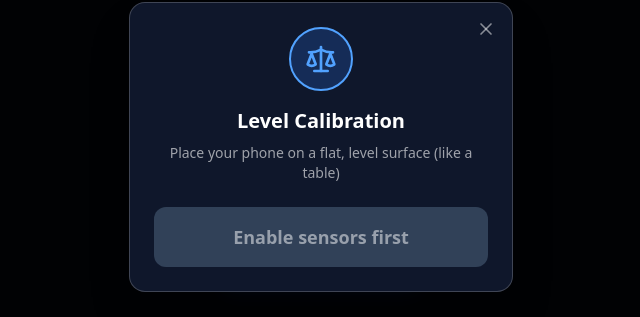
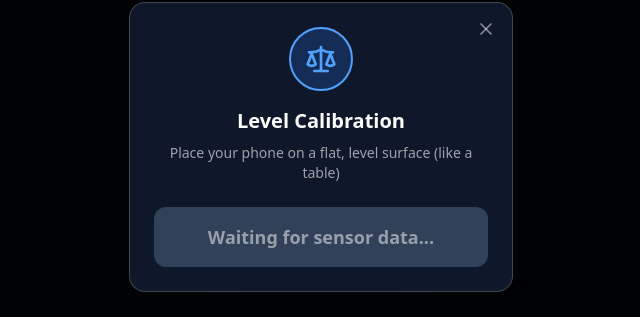
Before and after one commit to time4love/project-helios-client, a React (Vite) app: page / in a window 1280 px wide. Both pictures are taken after a click on the button "Calibrate". Shown: the part 253-570 px from the top of the page, without its empty margins (319-959 px from the left). Built offline with nearby package versions, Linux system fonts and the light colour scheme; no server answers.

Commit message:
fix calibrate camera mode

```diff
--- a/src/features/astronomy/components/SolarTracker.tsx
+++ b/src/features/astronomy/components/SolarTracker.tsx
@@ -2,7 +2,7 @@ import { useState, useMemo, useEffect, useCallback, useRef } from 'react'
 import { Camera, MapPin, Compass, AlertCircle, X, Sun, Timer, Check, Trash2, Lightbulb, Scale, Navigation, Volume2, VolumeX } from 'lucide-react'
 import { useDeviceOrientation } from '@/hooks/useDeviceOrientation'
 import { useGeoLocation } from '@/hooks/useGeoLocation'
-import { fetchSunPosition, saveMeasurement, RateLimitError, type SunPosition } from '@/services/api'
+import { fetchSunPosition, saveMeasurement, RateLimitError, type SunPosition, type CollectionMethod } from '@/services/api'
 import { normalizeOrientation, getShortestAngle } from '@/utils/sensorMath'
 import { getTrueNorth } from '@/utils/magnetic'
 import { CameraBackground } from '@/features/sensor-read/components/CameraBackground'
@@ -26,6 +26,7 @@ interface PendingMeasurement {
   latitude: number
   longitude: number
   timestamp: Date
+  collectionMethod: CollectionMethod
 }
 
 type ViewMode = 'SHADOW' | 'CAMERA'
@@ -317,6 +318,7 @@ export function SolarTracker() {
       return
     }
 
+    // Capture viewMode at the moment of measurement (not at submit time)
     const pending: PendingMeasurement = {
       deviceAzimuth: correctedSensor.azimuth,
       deviceAltitude: correctedSensor.altitude,
@@ -327,6 +329,7 @@ export function SolarTracker() {
       latitude: coordinates.latitude,
       longitude: coordinates.longitude,
       timestamp: new Date(),
+      collectionMethod: viewMode,
     }
 
     setPendingMeasurement(pending)
@@ -364,7 +367,8 @@ export function SolarTracker() {
         pendingMeasurement.deviceAzimuth,
         pendingMeasurement.deviceAltitude,
         pendingMeasurement.magneticAzimuth,
-        pendingMeasurement.magneticDeclination
+        pendingMeasurement.magneticDeclination,
+        pendingMeasurement.collectionMethod
       )
 
       setSnapshot({
@@ -484,6 +488,7 @@ export function SolarTracker() {
         isOpen={showLevelCalibration}
         onClose={() => setShowLevelCalibration(false)}
         onCalibrated={() => window.location.reload()}
+        sensorData={sensorData}
       />
 
       {/* Countdown UI */}
@@ -743,12 +748,12 @@ export function SolarTracker() {
             )}
 
             {/* Big Azimuth & Altitude Display */}
-            <div className="text-center mb-6 backdrop-blur-md rounded-2xl px-8 py-6 shadow-xl border bg-black/60 border-white/10">
-              <div className="grid grid-cols-2 gap-12">
+            <div className="text-center mb-6 backdrop-blur-md rounded-2xl px-4 sm:px-8 py-6 shadow-xl border bg-black/60 border-white/10 max-w-sm mx-auto">
+              <div className="grid grid-cols-2 gap-4 sm:gap-8">
                 <div>
                   <p className="text-white/60 text-sm mb-2">AZIMUTH</p>
                   <p
-                    className="text-6xl font-mono font-bold text-white drop-shadow-lg"
+                    className="text-4xl sm:text-5xl font-mono font-bold text-white drop-shadow-lg"
                     style={{ textShadow: '0 2px 4px rgba(0,0,0,0.8)' }}
                   >
                     {correctedSensor ? formatValue(correctedSensor.azimuth) : '—'}
@@ -757,7 +762,7 @@ export function SolarTracker() {
                 <div>
                   <p className="text-white/60 text-sm mb-2">ALTITUDE</p>
                   <p
-                    className="text-6xl font-mono font-bold text-white drop-shadow-lg"
+                    className="text-4xl sm:text-5xl font-mono font-bold text-white drop-shadow-lg"
                     style={{ textShadow: '0 2px 4px rgba(0,0,0,0.8)' }}
                   >
                     {correctedSensor ? formatValue(correctedSensor.altitude) : '—'}
--- a/src/features/sensor-read/components/LevelCalibration.tsx
+++ b/src/features/sensor-read/components/LevelCalibration.tsx
@@ -1,6 +1,6 @@
 import { useState, useCallback } from 'react'
 import { Scale, Check, X } from 'lucide-react'
-import { useDeviceOrientation } from '@/hooks/useDeviceOrientation'
+import type { SensorData } from '@/types/sensors'
 
 const STORAGE_KEY = 'helios_level_calibration'
 
@@ -46,14 +46,15 @@ interface LevelCalibrationProps {
   isOpen: boolean
   onClose: () => void
   onCalibrated?: () => void
+  /** Sensor data from parent - avoids duplicate hook instance */
+  sensorData: SensorData | null
 }
 
 /**
  * Full-screen overlay for calibrating the phone's level position.
  * Captures beta/gamma offsets when phone is placed on a flat surface.
  */
-export function LevelCalibration({ isOpen, onClose, onCalibrated }: LevelCalibrationProps) {
-  const { data: sensorData, permissionGranted } = useDeviceOrientation()
+export function LevelCalibration({ isOpen, onClose, onCalibrated, sensorData }: LevelCalibrationProps) {
   const [isCalibrating, setIsCalibrating] = useState(false)
   const [calibrationSuccess, setCalibrationSuccess] = useState(false)
 
@@ -122,7 +123,7 @@ export function LevelCalibration({ isOpen, onClose, onCalibrated }: LevelCalibra
             </div>
 
             {/* Live Sensor Preview */}
-            {permissionGranted && sensorData && (
+            {sensorData && (
               <div className="bg-black/40 rounded-xl p-4 mb-6">
                 <p className="text-white/40 text-xs text-center mb-3">CURRENT SENSOR VALUES</p>
                 <div className="grid grid-cols-2 gap-4 text-center">
@@ -148,10 +149,10 @@ export function LevelCalibration({ isOpen, onClose, onCalibrated }: LevelCalibra
             {/* Calibrate Button */}
             <button
               onClick={handleCalibrate}
-              disabled={!permissionGranted || !sensorData || isCalibrating}
+              disabled={!sensorData || isCalibrating}
               className={`
                 w-full py-4 rounded-xl font-semibold text-lg transition-all
-                ${permissionGranted && sensorData && !isCalibrating
+                ${sensorData && !isCalibrating
                   ? 'bg-blue-500 hover:bg-blue-400 text-white cursor-pointer'
                   : 'bg-slate-700 text-white/50 cursor-not-allowed'
                 }
@@ -162,8 +163,8 @@ export function LevelCalibration({ isOpen, onClose, onCalibrated }: LevelCalibra
                   <div className="w-5 h-5 border-2 border-white border-t-transparent rounded-full animate-spin" />
                   Calibrating...
                 </span>
-              ) : !permissionGranted ? (
-                'Enable sensors first'
+              ) : !sensorData ? (
+                'Waiting for sensor data...'
               ) : (
                 'Set as Level Reference'
               )}
--- a/src/services/api.ts
+++ b/src/services/api.ts
@@ -23,6 +23,8 @@ export interface SunPosition {
   altitude: number
 }
 
+export type CollectionMethod = 'SHADOW' | 'CAMERA'
+
 export interface MeasurementResult {
   id: number
   created_at: string
@@ -37,6 +39,7 @@ export interface MeasurementResult {
   delta_altitude: number
   magnetic_azimuth: number | null
   magnetic_declination: number | null
+  collection_method: CollectionMethod | null
   flat_earth_sun_height_km: number | null
 }
 
@@ -77,7 +80,8 @@ export async function saveMeasurement(
   deviceAzimuth: number,
   deviceAltitude: number,
   magneticAzimuth?: number,
-  magneticDeclination?: number
+  magneticDeclination?: number,
+  collectionMethod?: CollectionMethod
 ): Promise<MeasurementResult> {
   try {
     const response = await api.post<MeasurementResult>('/api/v1/solar/measure', {
@@ -88,6 +92,7 @@ export async function saveMeasurement(
       device_id: getDeviceId(),
       magnetic_azimuth: magneticAzimuth,
       magnetic_declination: magneticDeclination,
+      collection_method: collectionMethod,
     })
 
     return response.data
```
